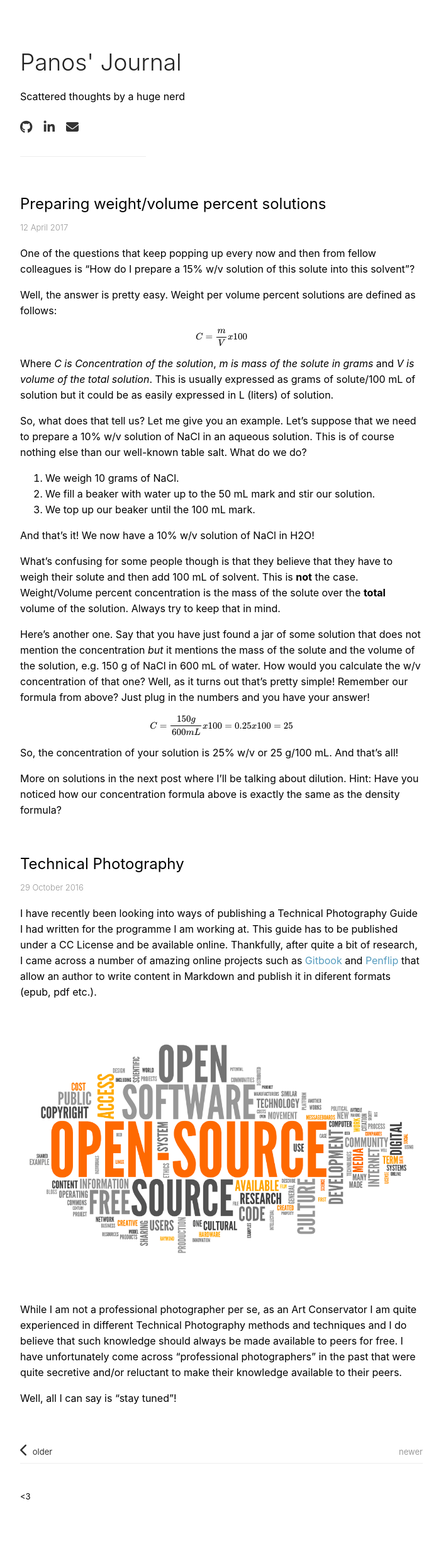
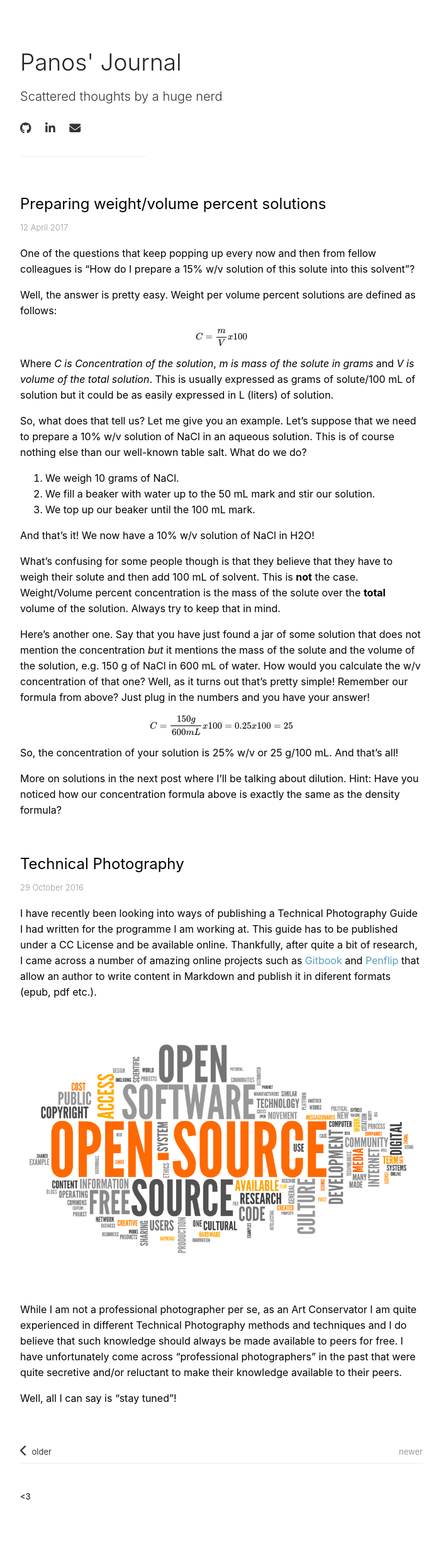
Before and after one commit to pgalatis/pgalatis.github.io, a Jekyll site: the page built from index.html, in a window 1280 px wide. Shown: the whole page at 63% size, without its empty margins (24-725 px from the left). Built offline with Jekyll 4.4.1, drawn with Linux system fonts in a browser that asks for light colours; nearby versions of some CDN libraries; formulas are drawn with MathJax 3; the list of posts is cut into pages by our own code.

Commit message:
Update style.css

```diff
--- a/css/style.css
+++ b/css/style.css
@@ -14,14 +14,14 @@
     max-width: 70%;
 }
 
-p.hero {
-	font-size: 24px;
+p.lead {
+	font-size: 20px;
 	font-weight: 300;
 	color: #333;
 }
 
 .fa {
-	font-size: 20px !important;
+	font-size: 18px !important;
 }
 
 .wrapper {
```
